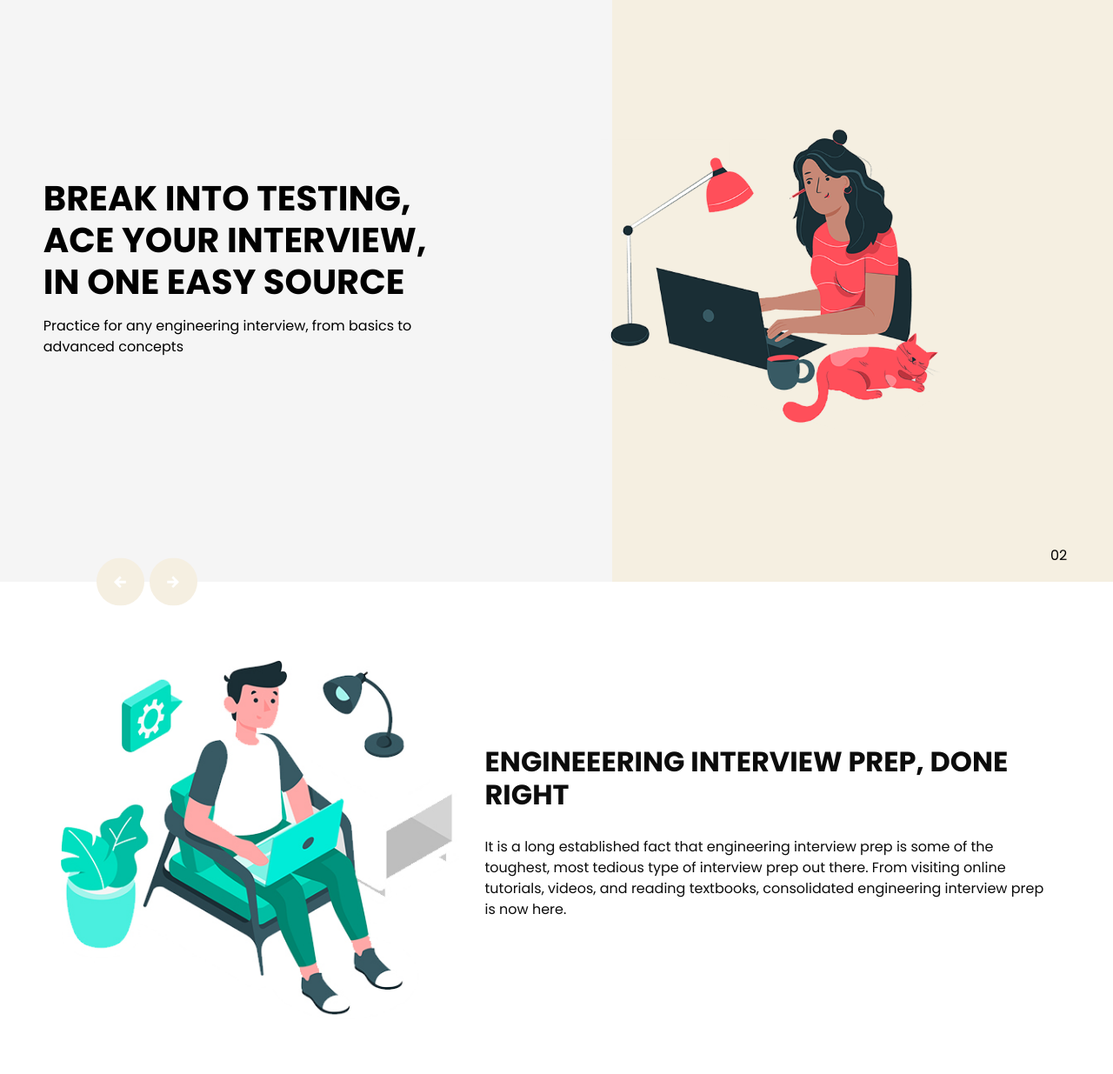
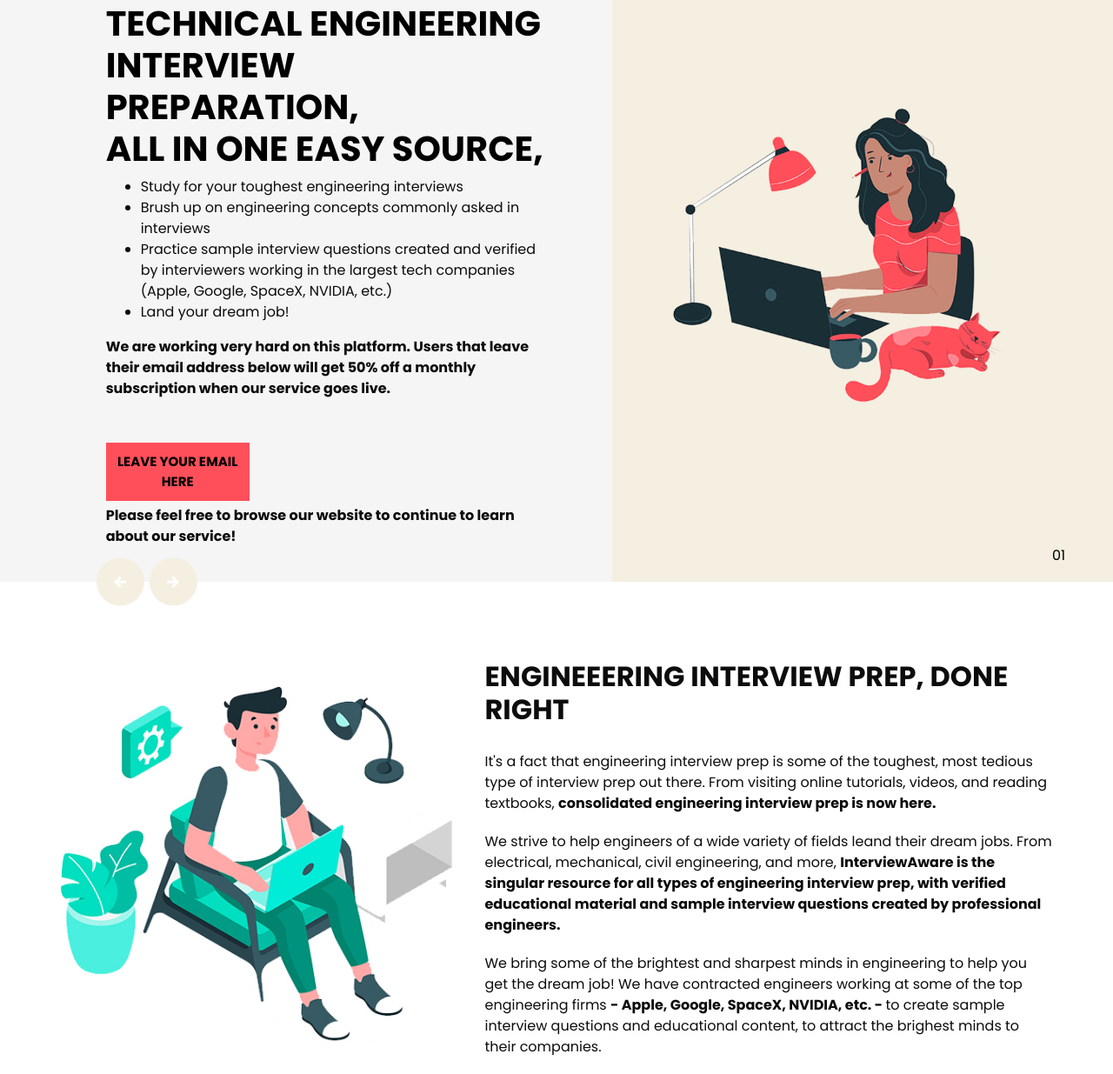
Before and after one commit to chinmaykulkarni1/InterviewAware, a plain HTML site: page index.html in a window 1280 px wide. Shown: the part 101-1336 px from the top of the page at 87% size. Drawn offline with Linux system fonts and the light colour scheme.

Commit message:
Add files via upload

```diff
--- a/index.html
+++ b/index.html
@@ -85,21 +85,25 @@
                 <div class="col-md-5 offset-md-1">
                   <div class="detail-box">
                     <h1>
-                      Break into TESTING, <br>
-                      Ace Your Interview, <br>
-                      In One Easy Source
+                      Technical Engineering Interview Preparation, <br>
+                      All In One Easy Source, <br>
                     </h1>
-                    <p>
-                      Practice for any engineering interview, from basics to advanced concepts
-                    </p>
-                    <!-- <div class="btn-box">
-                      <a href="" class="btn-1">
-                        About Us
+                    <ul>
+                      <li>Study for your toughest engineering interviews</li>
+                      <li>Brush up on engineering concepts commonly asked in interviews</li>
+                      <li>Practice  sample interview questions created and verified by interviewers working in the largest tech companies (Apple, Google, SpaceX, NVIDIA, etc.)</li>
+                      <li>Land your dream job!</li>
+                    </ul>
+                    <!-- <p>Study for some of the toughest engineering interviews, <br> with educational meterial and sample interview questions created and verified by engineers working at the biggest tech companies </p> -->
+                    <b>We are working very hard on this platform. Users that leave their email address below will get 50% off a monthly subscription when our service goes live.</b>
+                    <div class="btn-box">
+                      <a href="https://forms.gle/8aHq2fjXJQZP2PDN8" target="_blank" class="btn-1">
+                        <b>LEAVE YOUR EMAIL HERE</b>
                       </a>
-                      <a href="" class="btn-2">
+                      <!-- <a href="" class="btn-2">
                         Get Started Today
-                      </a>
-                    </div> -->
+                      </a> -->
+                    </div>
                   </div>
                 </div>
                 <div class="offset-md-1 col-md-4 img-container">
@@ -107,10 +111,15 @@
                     <img src="images/slider-img.png" alt="">
                   </div>
                 </div>
+                <div class="col-md-5 offset-md-1">
+                  <div class="detail-box">
+                    <b>Please feel free to browse our website to continue to learn about our service!</b>
+                  </div>
+                </div>
               </div>
             </div>
           </div>
-          <div class="carousel-item ">
+          <!-- <div class="carousel-item ">
             <div class="container-fluid">
               <div class="row">
                 <div class="col-md-5 offset-md-1">
@@ -124,12 +133,12 @@
                       State of the Art AI Interview Coach with real time feedback, just like speaking to an actual person
                     </p>
                     <div class="btn-box">
-                      <!-- <a href="" class="btn-1">
+                      <a href="" class="btn-1">
                         About Us
                       </a>
                       <a href="" class="btn-2">
                         Get Started Today
-                      </a> -->
+                      </a>
                     </div>
                   </div>
                 </div>
@@ -140,8 +149,8 @@
                 </div>
               </div>
             </div>
-          </div>
-          <div class="carousel-item ">
+          </div> -->
+          <!-- <div class="carousel-item ">
             <div class="container-fluid">
               <div class="row">
                 <div class="col-md-5 offset-md-1">
@@ -154,12 +163,12 @@
                       Prepare for difficult technical interview concepts by learning the basics and applying them in interactive, design based questions
                     </p>
                     <div class="btn-box">
-                      <!-- <a href="" class="btn-1">
+                      <a href="" class="btn-1">
                         About Us
                       </a>
                       <a href="" class="btn-2">
                         Get Started Today
-                      </a> -->
+                      </a>
                     </div>
                   </div>
                 </div>
@@ -170,7 +179,7 @@
                 </div>
               </div>
             </div>
-          </div>
+          </div> -->
         </div>
 
       </div>
@@ -198,8 +207,11 @@
               </h2>
             </div>
             <p>
-              It is a long established fact that engineering interview prep is some of the toughest, most tedious type of interview prep out there. From visiting online tutorials, videos, and reading textbooks, consolidated engineering interview prep is now here.
+              It's a fact that engineering interview prep is some of the toughest, most tedious type of interview prep out there. From visiting online tutorials, videos, and reading textbooks, <b>consolidated engineering interview prep is now here.</b>
             </p>
+            <p>We strive to help engineers of a wide variety of fields leand their dream jobs. From electrical, mechanical, civil engineering, and more, <b>InterviewAware is the singular resource for all types of engineering interview prep, with verified educational material and sample interview questions created by professional engineers.</b></p>
+
+            <p>We bring some of the brightest and sharpest minds in engineering to help you get the dream job! We have contracted engineers working at some of the top engineering firms <b> - Apple, Google, SpaceX, NVIDIA, etc. - </b> to create sample interview questions and educational content, to attract the brighest minds to their companies. </p>
             <!-- <div class="btn-box">
               <a href="" class="btn-1">
                 Read More
@@ -223,7 +235,7 @@
     <div class="container">
       <div class="heading_container">
         <h2>
-          Engineering Verticals
+          Engineering Fields (Coming Soon)
         </h2>
       </div>
       <div class="category_container">
@@ -307,10 +319,10 @@
       </div>
       <div class="detail-box">
         <h2>
-          About Interview.Aware
+          About InterviewAware
         </h2>
         <p>
-          Welcome to Interview.Aware, the world's first engineering interview prep service. We understand that interviewing is a difficult and messy ordeal, going from source to source, looking up endless online videos, tutorials, and message boards with suspect interview insights. Our focus is on bringing a high level of transparency to the engineering interview process, by practicing technical engineering skills, testing design fundamentals, and refreshing even the brightest of engineers on obscure topics that were not covered since college.
+          Welcome to InterviewAware, the world's first engineering interview prep service. We understand that interviewing is a difficult and messy ordeal, going from source to source, looking up endless online videos, tutorials, and message boards with suspect interview insights. Our focus is on bringing a high level of transparency to the engineering interview process, by practicing technical engineering skills, testing design fundamentals, and refreshing even the brightest of engineers on obscure topics that were not covered since college. <br>
         </p>
         <!-- <a href="">
           Read More
```
